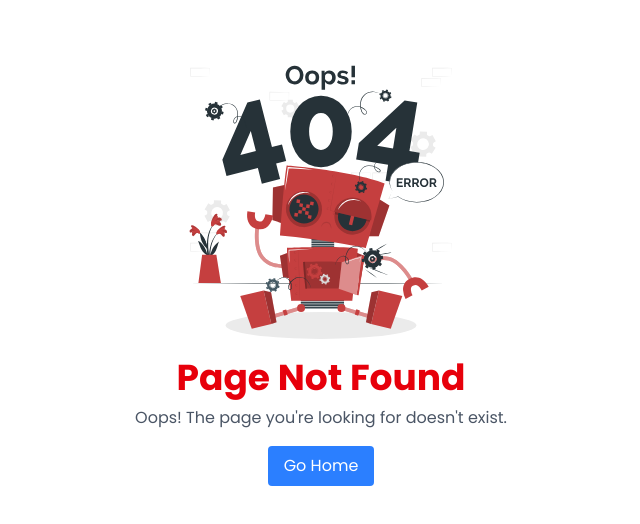
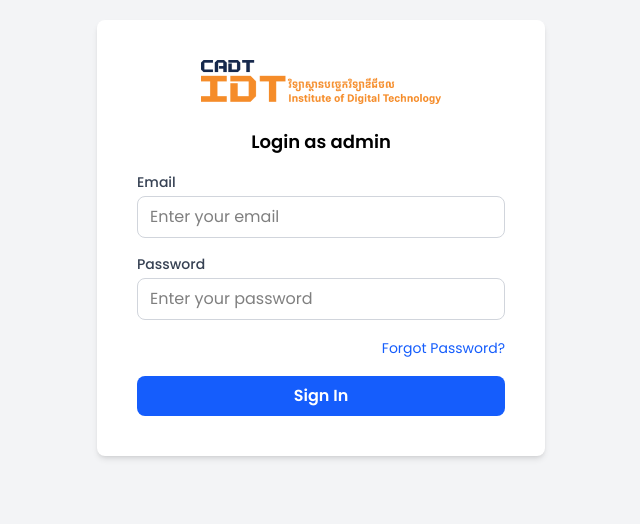
Before and after one commit to nangdypanhar/Schedulify, a React (Vite) app: page /admin/login in a window 1280 px wide. Before the commit this address had no page. Shown: the part 162-686 px from the top of the page, without its empty margins (319-959 px from the left). Built offline with nearby package versions, Linux system fonts and the light colour scheme.

Commit message:
created admin login page

```diff
--- a/src/App.jsx
+++ b/src/App.jsx
@@ -1,13 +1,12 @@
+import { Route, Routes } from "react-router-dom";
 import "./App.css";
+import AboutPage from "./views/AboutPage/AboutPage.jsx";
+import AdminLoginPage from "./views/AdminLoginPage/adminlogin_page.jsx";
+import Homepage from "./views/Homepage/Homepage.jsx";
 import LoginPage from "./views/LoginPage/login_page";
-import Navbar from "./Components/Navbar.jsx";
-import Homepage from "./views/Homepage/Homepage.jsx";
+import MySchedulePage from "./views/MySchedulePage/MySchedulePage.jsx";
+import NotFoundPage from "./views/NotFoundPage/NotFoundPage.jsx";
 import SignupPage from "./views/SignupPage/signup_page.jsx";
-import MySchedulePage from "./views/MySchedulePage/MySchedulePage.jsx";
-import AboutPage from "./views/AboutPage/AboutPage.jsx";
-import { Routes, Route } from "react-router-dom";
-import NotFoundPage from "./views/NotFoundPage/NotFoundPage.jsx";
-
 function App() {
   return (
     <>
@@ -18,6 +17,7 @@ function App() {
         <Route path="/login" element={<LoginPage />} />
         <Route path="/signup" element={<SignupPage />} />
         <Route path="*" element={<NotFoundPage />} />
+        <Route path="/admin/login" element={<AdminLoginPage />} />
       </Routes>
     </>
   );
--- /dev/null
+++ b/src/views/AdminLoginPage/adminlogin_page.jsx
@@ -0,0 +1,76 @@
+import React, { useState } from "react";
+import idtlogo from "../../assets/idtlogo.png";
+
+const AdminLoginPage = () => {
+    // State for user input
+    const [email, setEmail] = useState("");
+    const [password, setPassword] = useState("");
+
+    // Handle form submission
+    const handleSubmit = (e) => {
+        e.preventDefault();
+        console.log("Email:", email);
+        console.log("Password:", password);
+        // Here you can send the data to an API or authentication service
+    };
+
+    return (
+        <div className="flex items-center justify-center min-h-screen bg-gray-100">
+            <div className="bg-white p-10 rounded-lg shadow-md w-full max-w-md">
+                {/* Logo */}
+                <div className="flex justify-center mb-6">
+                    <img src={idtlogo} alt="CADT IDT Logo" className="w-60" />
+                </div>
+
+                {/* Login Heading */}
+                <h3 className="text-lg font-semibold text-center mb-4">
+                    Login as admin
+                </h3>
+
+                {/* Login Form */}
+                <form onSubmit={handleSubmit}>
+                    <div className="mb-4">
+                        <label className="block text-gray-700 text-sm font-medium mb-1">
+                            Email
+                        </label>
+                        <input
+                            type="email"
+                            className="w-full px-3 py-2 border border-gray-300 rounded-lg focus:outline-none focus:ring-2 focus:ring-blue-500"
+                            placeholder="Enter your email"
+                            value={email}
+                            onChange={(e) => setEmail(e.target.value)} // Capture input
+                        />
+                    </div>
+
+                    <div className="mb-4">
+                        <label className="block text-gray-700 text-sm font-medium mb-1">
+                            Password
+                        </label>
+                        <input
+                            type="password"
+                            className="w-full px-3 py-2 border border-gray-300 rounded-lg focus:outline-none focus:ring-2 focus:ring-blue-500"
+                            placeholder="Enter your password"
+                            value={password}
+                            onChange={(e) => setPassword(e.target.value)} // Capture input
+                        />
+                    </div>
+
+                    <div className="text-right mb-4">
+                        <a href="#" className="text-blue-600 text-sm hover:underline">
+                            Forgot Password?
+                        </a>
+                    </div>
+
+                    <button
+                        type="submit"
+                        className="w-full bg-blue-600 hover:bg-blue-700 text-white font-semibold py-2 rounded-lg transition duration-300"
+                    >
+                        Sign In
+                    </button>
+                </form>
+            </div>
+        </div>
+    );
+};
+
+export default AdminLoginPage;
```
Also changed, not shown: src/assets/idtlogo.png (added).
